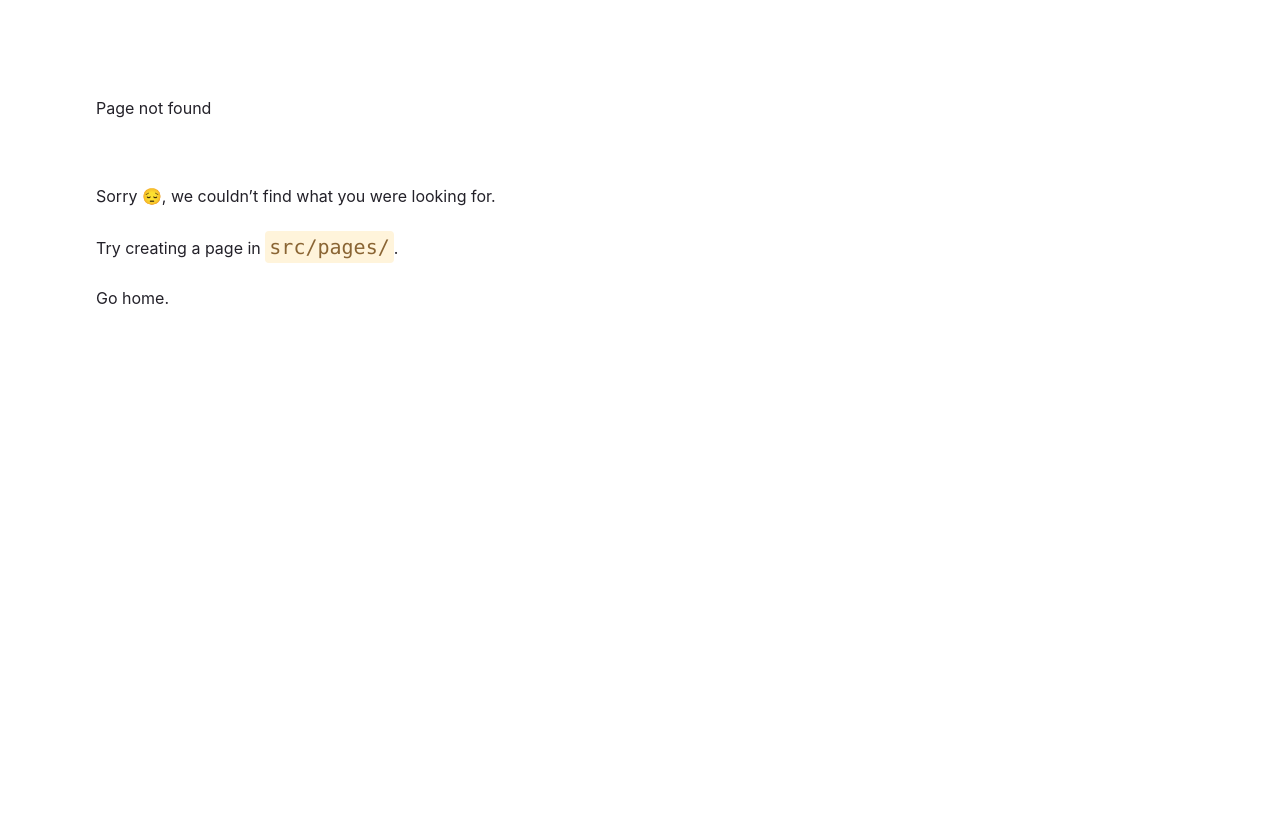
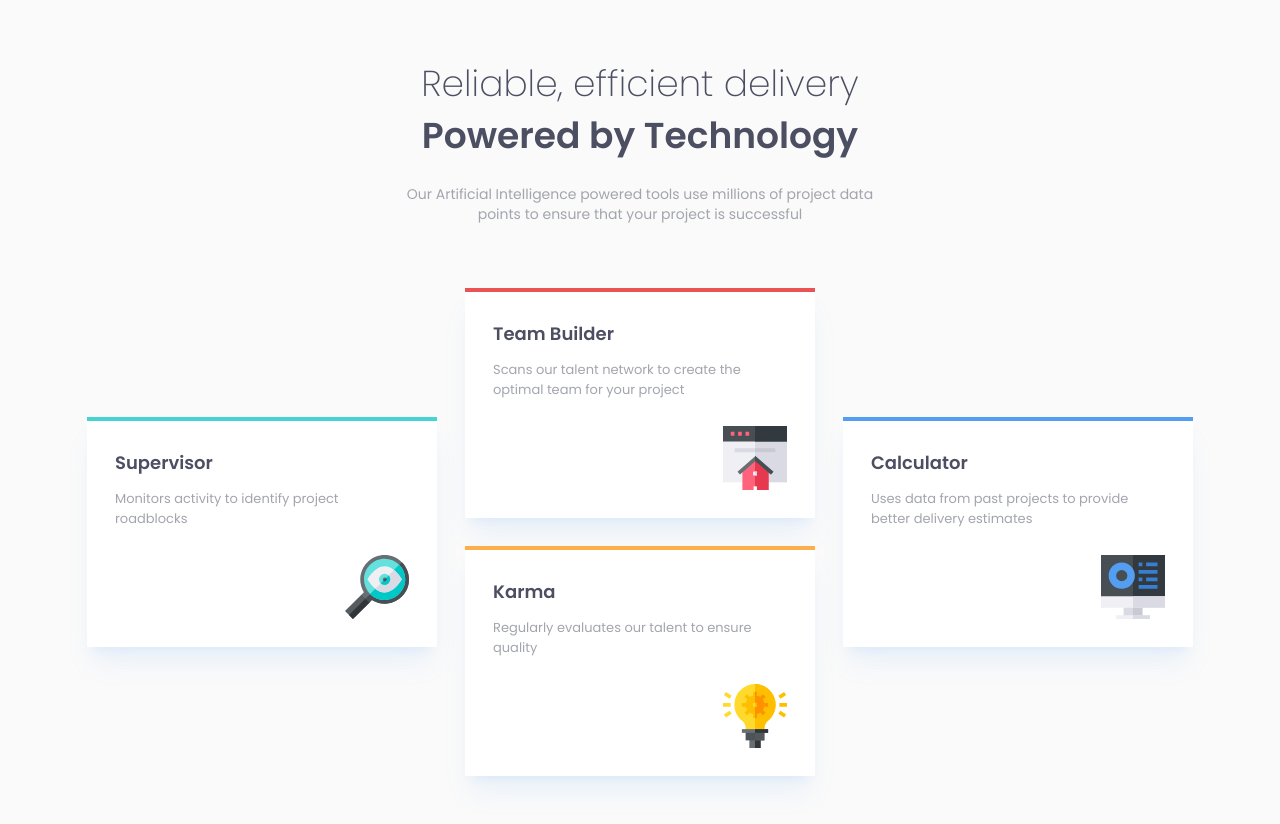
Before and after one commit to MuniruIssah/frontendmento-main, a Gatsby site: page /components/four-card-feature-section in a window 1280 px wide. Before the commit this address had no page. Before the commit the page ends 800 px from the top, so only its background shows below. Built offline with nearby package versions, Linux system fonts and the light colour scheme; Gatsby itself is replaced by a stand-in of ours.

Commit message:
Completes four card feature section

```diff
--- a/gatsby-browser.js
+++ b/gatsby-browser.js
@@ -45,6 +45,7 @@ import "@fontsource/rubik/400.css"
 import "@fontsource/rubik/500.css"
 
 
+import "@fontsource/poppins/200.css"
 import "@fontsource/poppins/400.css"
 import "@fontsource/poppins/500.css"
 import "@fontsource/poppins/600.css"
--- /dev/null
+++ b/src/features/four-card-feature-section/components/four-card-feature-card.js
@@ -0,0 +1,18 @@
+import React from 'react';
+
+const FourCardFeatureCard = ({title,description,icon,extraClasses}) => {
+    return (
+        <div className={`w-full sm:w-[350px] flex flex-col justify-between p-7 border-t-4 ${extraClasses} bg-white shadow-xl shadow-[#549EF2]/10 h-[230px] rounded-sm text-left  `}>
+            <div className={'flex flex-col gap-3'}>
+                <h3 className={'font-semibold text-lg'}>{title}</h3>
+                <span className="text-[13px] text-[#A3A5AE]">{description}</span>
+            </div>
+
+            <div className={'self-end'}>
+                <img src={icon} alt="" className="self-end"/>
+            </div>
+        </div>
+    );
+};
+
+export default FourCardFeatureCard;
--- /dev/null
+++ b/src/features/four-card-feature-section/components/four-card-feature-main.js
@@ -0,0 +1,35 @@
+import React from 'react';
+import FourCardFeatureCard from "./four-card-feature-card";
+import {fourCardData} from "../data/fourCard";
+
+const FourCardFeatureMain = () => {
+    return (
+        <main className={'max-w-screen-xl mx-auto flex flex-col text-[#4C4E61]'}>
+            <div className={'flex flex-col gap-16'}>
+
+                <div className={'flex flex-col gap-3 md:gap-7'}>
+                    <div className={'flex flex-col gap-1 md:gap-3'}>
+                        <h2 className={'font-light text-2xl md:text-4xl'}>Reliable, efficient delivery</h2>
+                        <h1 className={'font-semibold text-2xl md:text-4xl'}>Powered by Technology</h1>
+                    </div>
+
+                    <p className="max-w-lg mx-auto text-[14px] md:text-sm text-[#A3A5AE]">
+                        Our Artificial Intelligence powered tools use millions of project data points to ensure that your project is successful
+                    </p>
+                </div>
+
+                <div className={'flex justify-center items-center gap-7 flex-wrap'}>
+                    <FourCardFeatureCard {...fourCardData[0]} />
+                    <div className={'contents xl:flex xl:flex-col xl:gap-7'}>
+                        <FourCardFeatureCard {...fourCardData[1]} />
+                        <FourCardFeatureCard {...fourCardData[2]} />
+                    </div>
+                    <FourCardFeatureCard {...fourCardData[3]} />
+                </div>
+            </div>
+
+        </main>
+    );
+};
+
+export default FourCardFeatureMain;
--- /dev/null
+++ b/src/features/four-card-feature-section/data/fourCard.js
@@ -0,0 +1,31 @@
+import supervisor from '../images/icon-supervisor.svg'
+import teamBuilder from '../images/icon-team-builder.svg'
+import karma from '../images/icon-karma.svg'
+import calculator from '../images/icon-calculator.svg'
+
+export const fourCardData=[
+  {
+    "title": "Supervisor",
+    "description": "Monitors activity to identify project roadblocks",
+    "icon": supervisor,
+    "extraClasses": "border-[#45D3D3]"
+  },
+  {
+    "title": "Team Builder",
+    "description": "Scans our talent network to create the optimal team for your project",
+    "icon": teamBuilder,
+    "extraClasses": "border-[#EA5353]"
+  },
+  {
+    "title": "Karma",
+    "description": "Regularly evaluates our talent to ensure quality",
+    "icon": karma,
+    "extraClasses": "border-[#FCAF4A]"
+  },
+  {
+    "title": "Calculator",
+    "description": "Uses data from past projects to provide better delivery estimates",
+    "icon": calculator,
+    "extraClasses": "border-[#549EF2]"
+  }
+]
--- /dev/null
+++ b/src/pages/components/four-card-feature-section/index.js
@@ -0,0 +1,12 @@
+import React from 'react';
+import FourCardFeatureMain from "../../../features/four-card-feature-section/components/four-card-feature-main";
+
+const Index = () => {
+    return (
+        <div className={'fourCardFeatureSection bg-[#FAFAFA] w-[100vw] min-h-[100vh] flex items-center justify-center text-center px-6 py-16 '}>
+            <FourCardFeatureMain/>
+        </div>
+    );
+};
+
+export default Index;
--- a/src/styles/global.css
+++ b/src/styles/global.css
@@ -374,3 +374,8 @@ svg {
         background:linear-gradient(135deg, hsl(0, 0%, 100%), hsl(0, 100%, 98%));
     }
 }
+
+/*FOUR CARD FEATURE SECTION*/
+.fourCardFeatureSection{
+    font-family: "Poppins",sans-serif;
+}
```
Also changed, not shown: src/utils/index.js (+8 -0 lines), src/features/four-card-feature-section/images/icon-calculator.svg (added), src/features/four-card-feature-section/images/icon-karma.svg (added), src/features/four-card-feature-section/images/icon-supervisor.svg (added), src/features/four-card-feature-section/images/icon-team-builder.svg (added), src/images/designs/fourCardFeatureSection.jpg (added), src/pages/components/four-card-feature-section/README.md (added), src/pages/components/four-card-feature-section/screenshot.png (added), src/pages/components/four-card-feature-section/screenshot_mobile.png (added).
